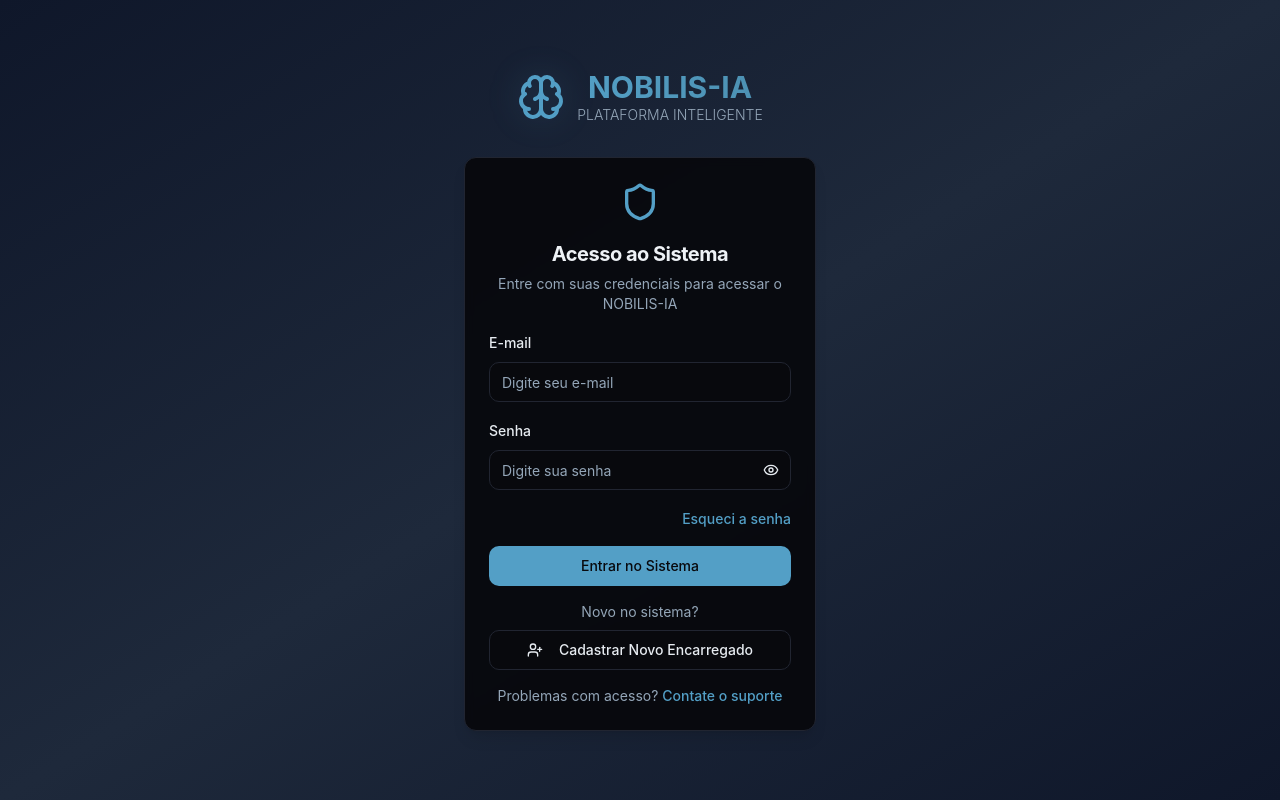
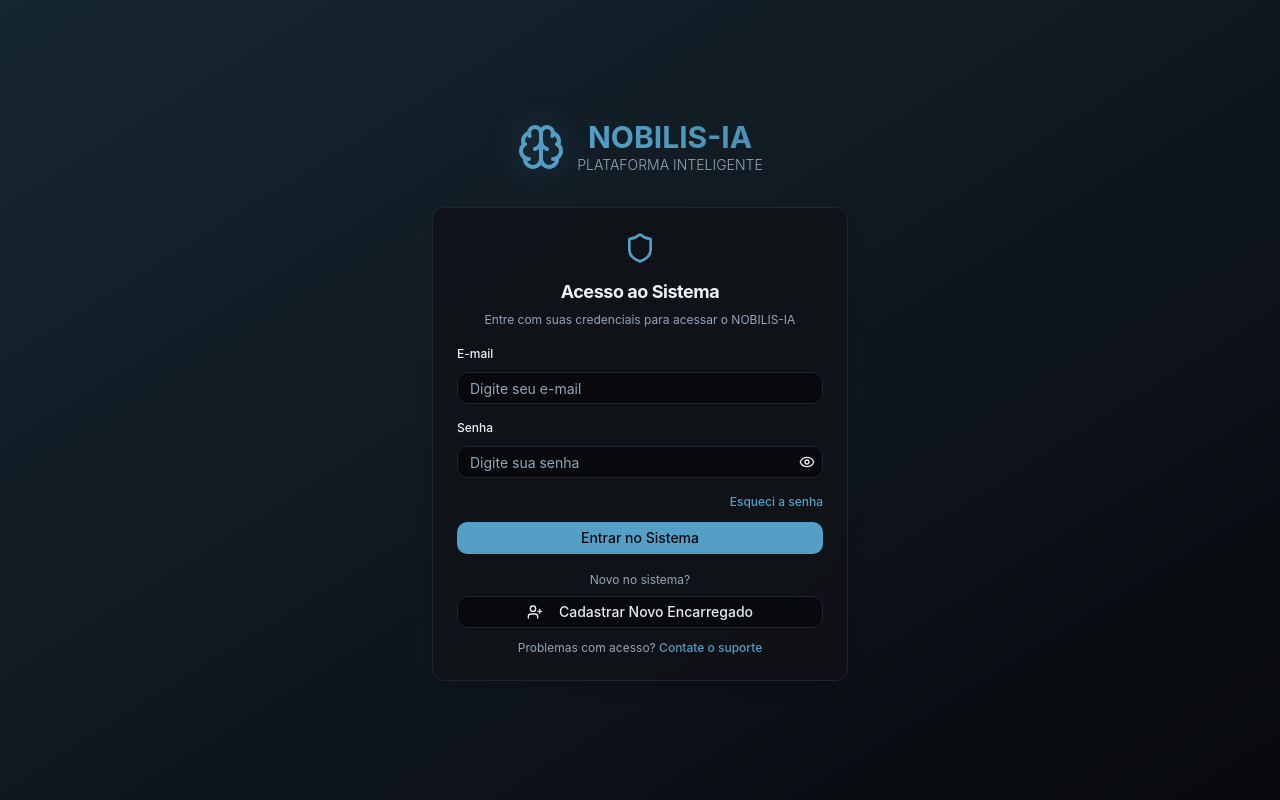
Before and after one commit to CNOBRE25/nobilis-ia-46, a React (Vite) app: page / in a window 1280 px wide. Built offline with nearby package versions, Linux system fonts and the light colour scheme.

Commit message:
Refactor login page colors
Adjust login page colors to match the new registration page.

```diff
--- a/src/components/LoginForm.tsx
+++ b/src/components/LoginForm.tsx
@@ -60,15 +60,15 @@ const LoginForm = () => {
 
   return (
     <div className="w-full">
-      <Card className="w-full bg-background/95 backdrop-blur-sm border shadow-lg">
-        <CardHeader className="text-center pb-4">
-          <div className="flex justify-center mb-3">
-            <Shield className="h-10 w-10 text-primary" />
+      <Card className="w-full bg-card/95 backdrop-blur-sm border shadow-lg">
+        <CardHeader className="text-center pb-3">
+          <div className="flex justify-center mb-2">
+            <Shield className="h-8 w-8 text-primary" />
           </div>
-          <CardTitle className="text-xl font-bold text-foreground">
+          <CardTitle className="text-lg font-bold text-foreground">
             {showForgotPassword ? "Recuperar Senha" : "Acesso ao Sistema"}
           </CardTitle>
-          <CardDescription className="text-muted-foreground text-sm">
+          <CardDescription className="text-muted-foreground text-xs">
             {showForgotPassword
               ? "Informe seu e-mail para receber instruções de recuperação"
               : "Entre com suas credenciais para acessar o NOBILIS-IA"
@@ -79,18 +79,19 @@ const LoginForm = () => {
         <CardContent>
           {showForgotPassword ? (
             <Form {...resetForm}>
-              <form onSubmit={resetForm.handleSubmit(handleResetPassword)} className="space-y-4">
+              <form onSubmit={resetForm.handleSubmit(handleResetPassword)} className="space-y-2.5">
                 <FormField
                   control={resetForm.control}
                   name="email"
                   render={({ field }) => (
                     <FormItem>
-                      <FormLabel>E-mail</FormLabel>
+                      <FormLabel className="text-xs font-medium text-foreground">E-mail</FormLabel>
                       <FormControl>
                         <Input
                           {...field}
                           type="email"
                           placeholder="Digite seu e-mail"
+                          className="h-8 text-sm"
                         />
                       </FormControl>
                       <FormMessage />
@@ -98,19 +99,19 @@ const LoginForm = () => {
                   )}
                 />
 
-                <div className="space-y-3">
+                <div className="space-y-2 pt-2">
                   <Button
                     type="submit"
-                    className="w-full"
+                    className="w-full h-8 text-sm"
                     disabled={resetForm.formState.isSubmitting}
                   >
-                    <Mail className="h-4 w-4 mr-2" />
+                    <Mail className="h-3 w-3 mr-2" />
                     {resetForm.formState.isSubmitting ? "Enviando..." : "Enviar Instruções"}
                   </Button>
                   <Button
                     type="button"
                     variant="outline"
-                    className="w-full"
+                    className="w-full h-8 text-sm"
                     onClick={() => setShowForgotPassword(false)}
                   >
                     Voltar ao Login
@@ -120,18 +121,19 @@ const LoginForm = () => {
             </Form>
           ) : (
             <Form {...loginForm}>
-              <form onSubmit={loginForm.handleSubmit(handleLogin)} className="space-y-4">
+              <form onSubmit={loginForm.handleSubmit(handleLogin)} className="space-y-2.5">
                 <FormField
                   control={loginForm.control}
                   name="email"
                   render={({ field }) => (
                     <FormItem>
-                      <FormLabel>E-mail</FormLabel>
+                      <FormLabel className="text-xs font-medium text-foreground">E-mail</FormLabel>
                       <FormControl>
                         <Input
                           {...field}
                           type="email"
                           placeholder="Digite seu e-mail"
+                          className="h-8 text-sm"
                         />
                       </FormControl>
                       <FormMessage />
@@ -144,25 +146,26 @@ const LoginForm = () => {
                   name="password"
                   render={({ field }) => (
                     <FormItem>
-                      <FormLabel>Senha</FormLabel>
+                      <FormLabel className="text-xs font-medium text-foreground">Senha</FormLabel>
                       <FormControl>
                         <div className="relative">
                           <Input
                             {...field}
                             type={showPassword ? "text" : "password"}
                             placeholder="Digite sua senha"
+                            className="h-8 text-sm"
                           />
                           <Button
                             type="button"
                             variant="ghost"
                             size="sm"
-                            className="absolute right-0 top-0 h-full px-3"
+                            className="absolute right-0 top-0 h-full px-2"
                             onClick={() => setShowPassword(!showPassword)}
                           >
                             {showPassword ? (
-                              <EyeOff className="h-4 w-4" />
+                              <EyeOff className="h-3 w-3" />
                             ) : (
-                              <Eye className="h-4 w-4" />
+                              <Eye className="h-3 w-3" />
                             )}
                           </Button>
                         </div>
@@ -176,7 +179,7 @@ const LoginForm = () => {
                   <Button
                     type="button"
                     variant="link"
-                    className="text-primary hover:text-primary/80 p-0 h-auto"
+                    className="text-primary hover:text-primary/80 p-0 h-auto text-xs"
                     onClick={() => setShowForgotPassword(true)}
                   >
                     Esqueci a senha
@@ -185,23 +188,23 @@ const LoginForm = () => {
 
                 <Button
                   type="submit"
-                  className="w-full"
+                  className="w-full h-8 text-sm"
                   disabled={loginForm.formState.isSubmitting}
                 >
                   {loginForm.formState.isSubmitting ? "Entrando..." : "Entrar no Sistema"}
                 </Button>
 
-                <div className="text-center">
-                  <p className="text-sm text-muted-foreground mb-2">
+                <div className="text-center pt-2">
+                  <p className="text-xs text-muted-foreground mb-2">
                     Novo no sistema?
                   </p>
                   <Button
                     type="button"
                     variant="outline"
-                    className="w-full"
+                    className="w-full h-8 text-sm"
                     onClick={() => setShowRegister(true)}
                   >
-                    <UserPlus className="h-4 w-4 mr-2" />
+                    <UserPlus className="h-3 w-3 mr-2" />
                     Cadastrar Novo Encarregado
                   </Button>
                 </div>
@@ -209,10 +212,10 @@ const LoginForm = () => {
             </Form>
           )}
 
-          <div className="mt-4 text-center">
-            <p className="text-sm text-muted-foreground">
+          <div className="mt-3 text-center">
+            <p className="text-xs text-muted-foreground">
               Problemas com acesso?{" "}
-              <Button variant="link" className="text-primary hover:text-primary/80 p-0 h-auto">
+              <Button variant="link" className="text-primary hover:text-primary/80 p-0 h-auto text-xs">
                 Contate o suporte
               </Button>
             </p>
--- a/src/pages/Index.tsx
+++ b/src/pages/Index.tsx
@@ -17,7 +17,7 @@ const Index = () => {
 
   if (loading) {
     return (
-      <div className="min-h-screen flex items-center justify-center bg-gradient-to-br from-slate-900 via-slate-800 to-slate-900">
+      <div className="min-h-screen flex items-center justify-center bg-gradient-to-br from-primary/20 via-primary/10 to-background">
         <div className="text-center">
           <Brain className="h-12 w-12 text-primary mx-auto mb-4 animate-pulse" />
           <p className="text-foreground">Carregando...</p>
@@ -28,8 +28,8 @@ const Index = () => {
 
   if (!user) {
     return (
-      <div className="min-h-screen flex items-center justify-center bg-gradient-to-br from-slate-900 via-slate-800 to-slate-900">
-        <div className="w-full max-w-sm px-4">
+      <div className="min-h-screen flex items-center justify-center bg-gradient-to-br from-primary/20 via-primary/10 to-background">
+        <div className="w-full max-w-md px-4">
           {/* Header */}
           <div className="text-center mb-8">
             <div className="flex items-center justify-center mb-4">
```
